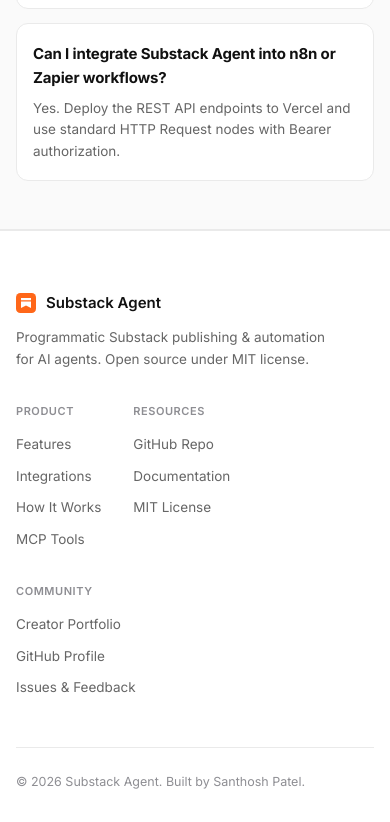
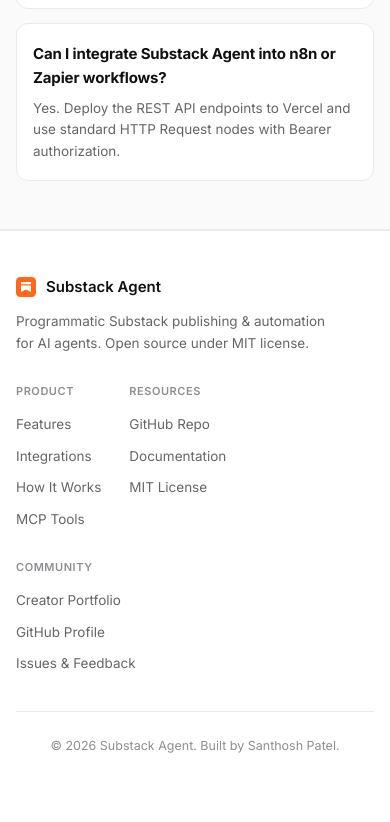
Before and after one commit to santhosh-patel/substack-agent, a React (Vite) app in the folder landing-page/: page / in a window 390 px wide. Shown: the part 8863-9685 px from the top of the page. After the commit the page ends 9643 px from the top, so only its background shows below. Built offline with nearby package versions, Linux system fonts and the light colour scheme.

Commit message:
style: adjust footer spacing and add mobile-specific layout responsiveness

```diff
--- a/landing-page/src/components/Footer.css
+++ b/landing-page/src/components/Footer.css
@@ -73,10 +73,22 @@
 @media (max-width: 768px) {
   .footer-top {
     flex-direction: column;
-    gap: 32px;
+    gap: 28px;
+    margin-bottom: 36px;
   }
   .footer-links {
     flex-wrap: wrap;
-    gap: 32px;
+    gap: 28px;
   }
 }
+
+@media (max-width: 480px) {
+  .footer {
+    padding: 44px 0 24px;
+  }
+  .footer-bottom {
+    flex-direction: column;
+    gap: 12px;
+    text-align: center;
+  }
+}
--- a/landing-page/src/components/PlaygroundModal.css
+++ b/landing-page/src/components/PlaygroundModal.css
@@ -160,6 +160,12 @@
   transition: border-color 0.15s ease;
 }
 
+@media (max-width: 768px) {
+  .form-group input, .form-group textarea {
+    font-size: 16px; /* Prevents auto-zoom on iOS devices */
+  }
+}
+
 .form-group input:focus, .form-group textarea:focus {
   outline: none;
   border-color: var(--primary);
@@ -202,13 +208,43 @@
 }
 
 @media (max-width: 640px) {
+  .playground-modal-overlay {
+    padding: 12px;
+  }
+
+  .playground-modal {
+    max-height: 90vh;
+    display: flex;
+    flex-direction: column;
+  }
+
+  .modal-header {
+    padding: 12px 16px;
+  }
+
   .modal-body {
     grid-template-columns: 1fr;
+    overflow-y: auto;
   }
+
   .playground-sidebar {
     border-right: none;
     border-bottom: 1px solid var(--border);
     flex-direction: row;
     overflow-x: auto;
+    white-space: nowrap;
+    padding: 10px 12px;
+    gap: 6px;
+    -webkit-overflow-scrolling: touch;
+  }
+
+  .sidebar-item {
+    flex-shrink: 0;
+    padding: 8px 12px;
+    font-size: 12.5px;
+  }
+
+  .playground-main {
+    padding: 16px;
   }
 }
```
